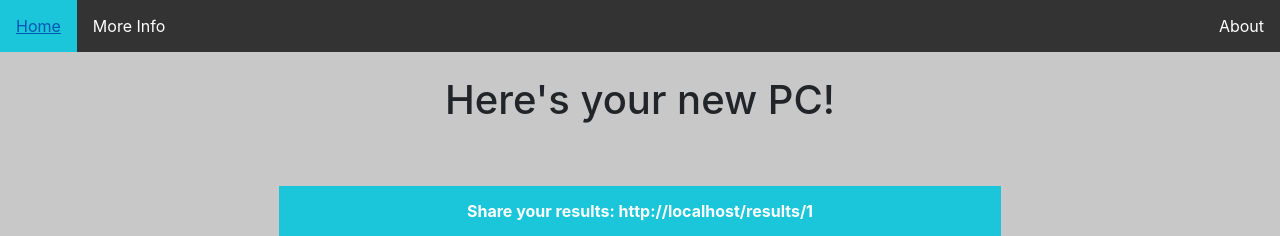
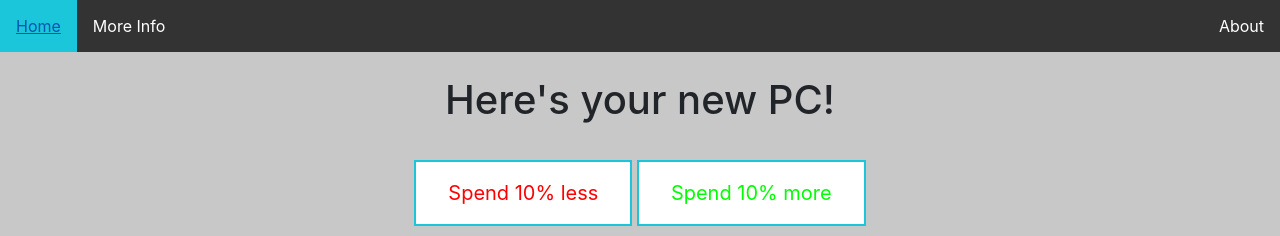
Before and after one commit to mvanree00/Customize-My-Rig, a Django app: page /results/1 in a window 1280 px wide. Shown: the top 236 px of the page. Run offline with Django 3.2, Linux system fonts and the light colour scheme; data comes from the database, SQL or seed files in the repository; data that the repository does not hold is empty; some libraries are stand-ins or nearby versions.

Commit message:
Update results.html

```diff
--- a/homepage/templates/homepage/results.html
+++ b/homepage/templates/homepage/results.html
@@ -13,6 +13,10 @@ References:
 {%else%}
 
     <br><h1 style="text-align: center">Here's your new PC!</h1><br>
+    <div style="text-align: center">
+        <button class="button button1" style="display: inline; color: #ff0000">Spend 10% less</button>
+        <button class="button button1" style="display: inline; color: #00FF00">Spend 10% more</button>
+    </div>
     <table class="resultstable">
         <tr>
             {%if build_ID != 0%}
```
